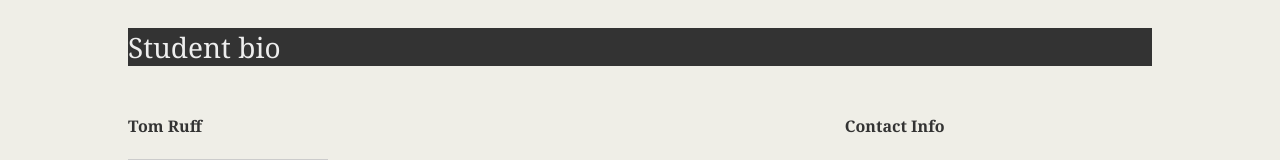
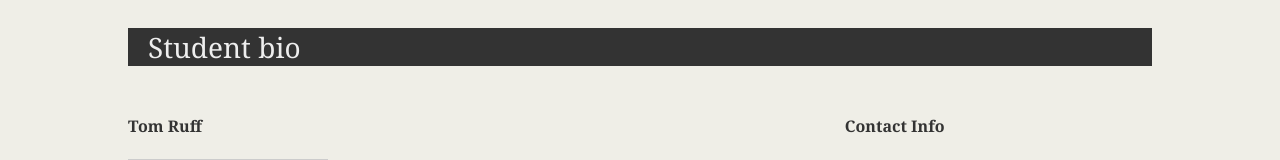
Before and after one commit to Ruffmantom/portfolio-test, a plain HTML site: page index.html in a window 1280 px wide. Shown: the top 160 px of the page. Drawn offline with Linux system fonts and the light colour scheme; placeholder pictures from the web are drawn by us.

Commit message:
adding little changes to html and css with formating

```diff
--- a/css/style.css
+++ b/css/style.css
@@ -13,8 +13,12 @@ header {
 
 
 }
+#heading{
+    margin-left: 20px;
+}
 #main-bio, #contact-info, #bio-image {
     float: left;
+
 }
 #main-bio {
     width: 70%;
--- a/index.html
+++ b/index.html
@@ -10,7 +10,7 @@
 </head>
 <body>
     <header>
-        <p>Student bio</p>
+        <p id="heading">Student bio</p>
     </header>
 
     <div id="main-bio">
```
